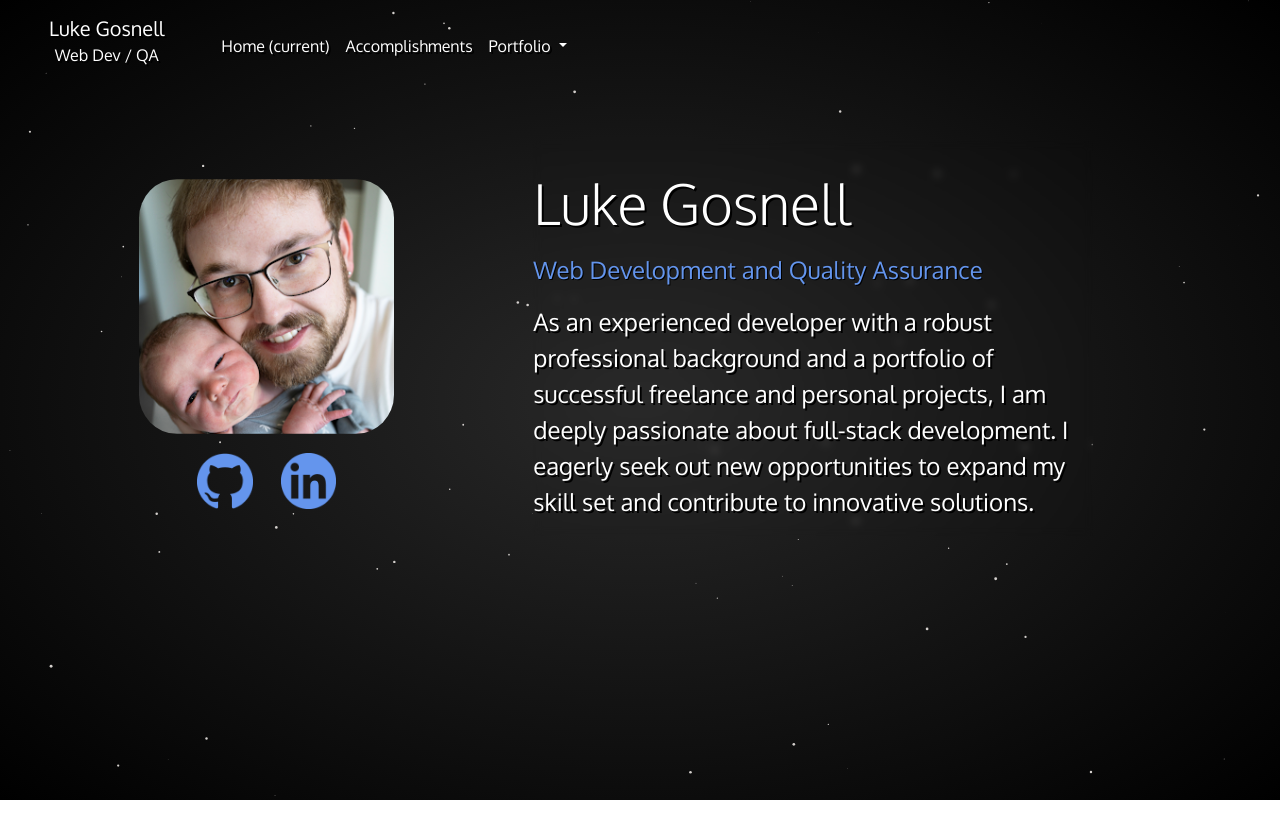
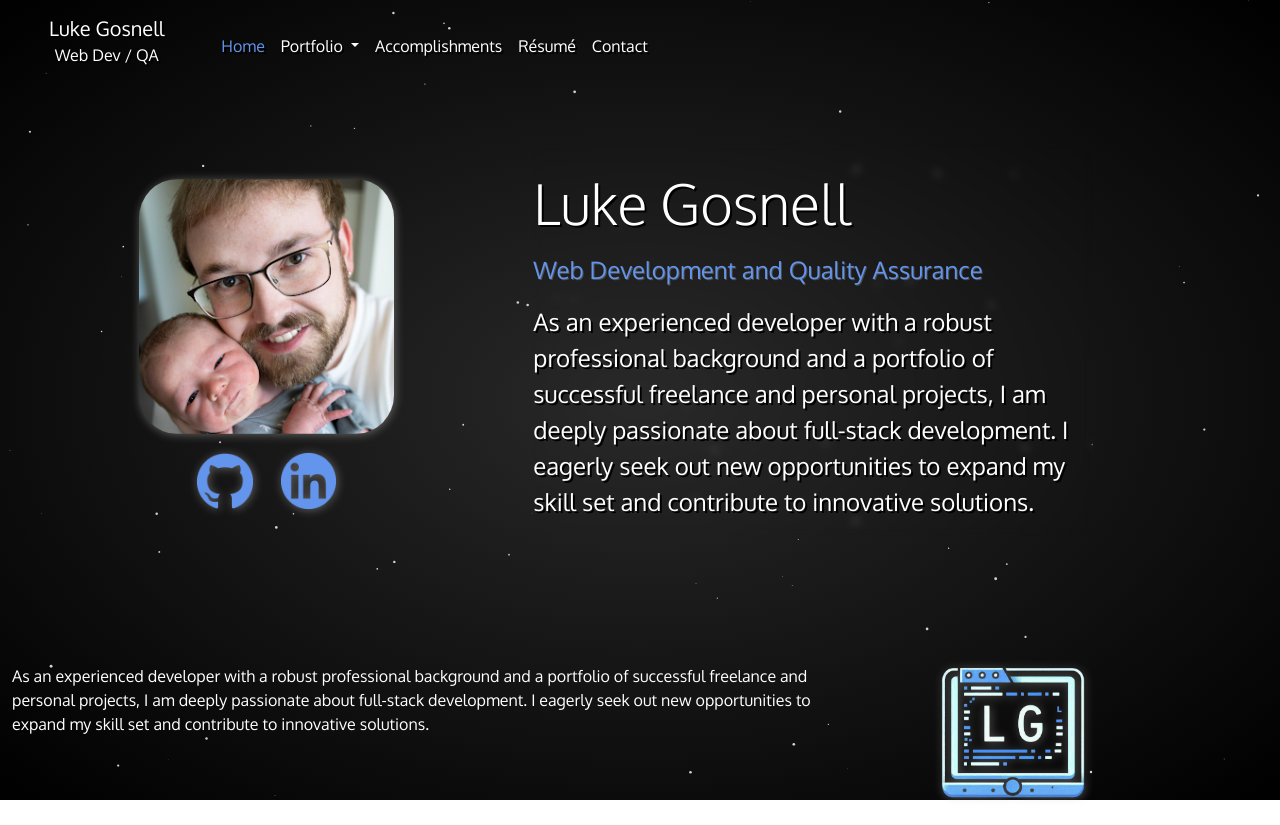
Before and after one commit to lukegosnellranken/lukegosnell, a plain HTML site: page index.html in a window 1280 px wide. Before the commit the page ends 800 px from the top, so only its background shows below. Drawn offline with nearby package versions, Linux system fonts and the light colour scheme.

Commit message:
about section

```diff
--- a/css/styles.css
+++ b/css/styles.css
@@ -16,6 +16,7 @@ html {
     width: 100%;
     height: 100%;
     background: radial-gradient(#292929, #000000);
+    z-index: -1;
 }
 
 body {
@@ -25,6 +26,10 @@ body {
 nav {
     color: white;
     text-shadow: 2px 2px #000000;
+}
+
+    .cur-page {
+        color: cornflowerblue !important;
     }
 
 .banner-content {
@@ -49,12 +54,19 @@ nav {
         padding-top: 2%;
         padding-bottom: 2%;
         max-width: 50%;
+        filter: drop-shadow(1px 1px 5px rgba(212, 208, 205, 0.4));
     }
 
-.banner-logo img {
+    .banner-logo-img {
         max-width: 30%;
         padding-left: 5%;
         padding-right: 5%;
+        filter: drop-shadow(1px 1px 5px rgba(212, 208, 205, 0.4));
+        transition: transform .5s;
+    }
+
+    .banner-logo-img:hover {
+        transform: scale(1.2);
     }
 
     #header p {
@@ -63,7 +75,7 @@ nav {
 
     #sub-header p {
         color: cornflowerblue;
-    text-shadow: 1px 1px #000000;
+        text-shadow: 1px 1px rgba(255, 255, 255, 0.2);
         font-size: 150%;
     }
 
@@ -74,3 +86,12 @@ nav {
     #header-text p {
         font-size: 150%;
     }
+
+#sect-about {
+    padding-top: 10%;
+}
+
+    #logo-img img {
+        width: 50%;
+        filter: drop-shadow(1px 1px 5px rgba(212, 208, 205, 0.4));
+    }
--- a/index.html
+++ b/index.html
@@ -7,14 +7,14 @@
     <link href="https://cdn.jsdelivr.net/npm/bootstrap@5.3.3/dist/css/bootstrap.min.css" rel="stylesheet" integrity="sha384-QWTKZyjpPEjISv5WaRU9OFeRpok6YctnYmDr5pNlyT2bRjXh0JMhjY6hW+ALEwIH" crossorigin="anonymous">
     <script src="https://cdn.jsdelivr.net/npm/bootstrap@5.3.3/dist/js/bootstrap.bundle.min.js" integrity="sha384-YvpcrYf0tY3lHB60NNkmXc5s9fDVZLESaAA55NDzOxhy9GkcIdslK1eN7N6jIeHz" crossorigin="anonymous"></script>
     <link href="./css/styles.css" rel="stylesheet">
+    <link rel="icon" type="image/x-icon" href="./images/favicon3.ico">
     <link rel="preconnect" href="https://fonts.googleapis.com">
     <link rel="preconnect" href="https://fonts.gstatic.com" crossorigin>
     <link href="https://fonts.googleapis.com/css2?family=Dosis:wght@200..800&family=Oxygen:wght@300;400;700&display=swap" rel="stylesheet">
 </head>
 <body>
   <canvas id="canvas1"></canvas>
-
-  <section id="banner">
+  <section id="sect-banner">
     <nav class="navbar navbar-expand-lg align-self-start col-12">
       <div class="col-2 d-flex justify-content-center">
         <div class="container-fluid">
@@ -32,10 +32,7 @@
       <div class="collapse navbar-collapse" id="navbarSupportedContent">
         <ul class="navbar-nav mr-auto">
           <li class="nav-item active">
-            <a class="nav-link text-white" href="#">Home <span class="sr-only">(current)</span></a>
-          </li>
-          <li class="nav-item">
-            <a class="nav-link text-white" href="#">Accomplishments</a>
+            <a class="nav-link text-white cur-page" href="#">Home</a>
           </li>
           <li class="nav-item dropdown">
             <a class="nav-link dropdown-toggle text-white" href="#" id="navbarDropdown" role="button" data-toggle="dropdown" aria-haspopup="true" aria-expanded="false">
@@ -46,6 +43,15 @@
               <div class="dropdown-divider"></div>
               <a class="dropdown-item" href="#">Other Projects</a>
             </div>
+          </li>
+          <li class="nav-item">
+            <a class="nav-link text-white" href="#">Accomplishments</a>
+          </li>
+          <li class="nav-item">
+            <a class="nav-link text-white" href="#">Résumé</a>
+          </li>
+          <li class="nav-item">
+            <a class="nav-link text-white" href="#">Contact</a>
           </li>
         </ul>
       </div>
@@ -58,10 +64,10 @@
           </div>
           <div class="row justify-content-center pt-2">
             <a class="banner-logo col p-0 d-flex justify-content-end" href="https://github.com/lukegosnellranken" target="_blank">
-              <img src="./images/github-logo-blue.png" alt="">
+              <img class="banner-logo-img" src="./images/github-logo-blue.png" alt="">
             </a>
             <a class="banner-logo col p-0 d-flex justify-content-start" href="https://www.linkedin.com/in/lukegosnell" target="_blank">
-              <img src="./images/linkedin-logo-blue.png" alt="">
+              <img class="banner-logo-img" src="./images/linkedin-logo-blue.png" alt="">
             </a>
           </div>
         </div>
@@ -77,11 +83,22 @@
               <!-- <p>I'm a passionate developer with years of professional experience as well as many freelance and personal projects under my belt. I have a strong interest in full-stack development and always look forward to exploring new opportunities for growing and enhancing my skills.</p> -->
               <p>As an experienced developer with a robust professional background and a portfolio of successful freelance and personal projects, I am deeply passionate about full-stack development. I eagerly seek out new opportunities to expand my skill set and contribute to innovative solutions.</p>
             </div>
+
           </div>
         </div>
       </div>
     </section>
   </section>
+  <section id="sect-about">
+    <div id="div-about" class="row m-0 p-0">
+      <div id="about-text" class="col-8">
+        <p>As an experienced developer with a robust professional background and a portfolio of successful freelance and personal projects, I am deeply passionate about full-stack development. I eagerly seek out new opportunities to expand my skill set and contribute to innovative solutions.</p>
+      </div>
+      <div id="logo-img" class="col-3 d-flex justify-content-center">
+        <img src="./images/lg-logo-transparent.png" alt="logo">
+      </div>
+    </div>
+  </section>
   <p>bootstrap</p>
   <script src="./js/script.js"></script>
 </body>
```
Also changed, not shown: images/favicon.ico (added), images/favicon2.ico (added), images/favicon3.ico (added), images/lg-logo-reducer.png (added), images/lg-logo-transparent.png (added), images/lg-logo.png (added). Lines whose indentation alone changed are shown as unchanged.
